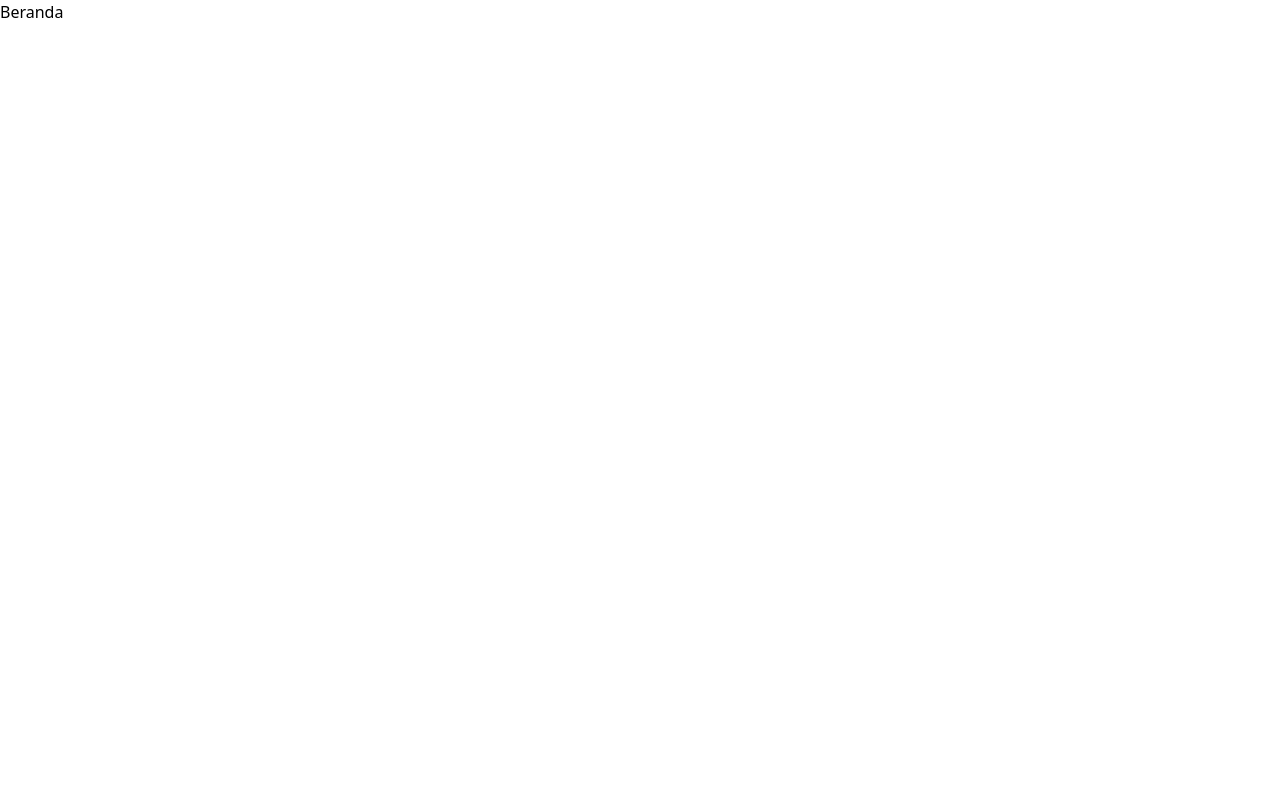
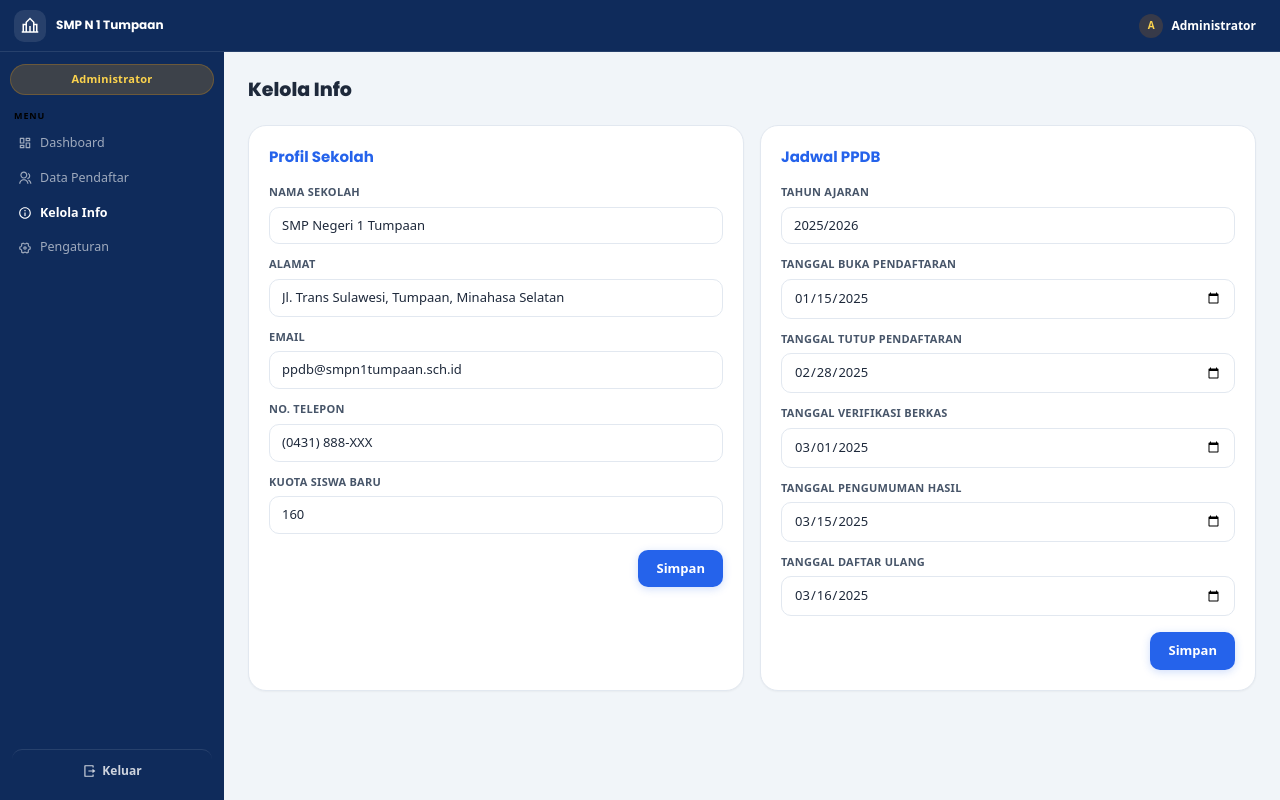
Before and after one commit to yaksokk/ppdb, a React (Vite) app in the folder frontend/: page /admin/pengumuman in a window 1280 px wide. Before the commit this address led to /. Built offline with nearby package versions, Linux system fonts and the light colour scheme.

Commit message:
feat: tambah halaman Kelola Info Admin

```diff
--- /dev/null
+++ b/frontend/src/pages/admin/KelolaInfo/KelolaInfo.jsx
@@ -0,0 +1,138 @@
+import { useState } from 'react'
+import { Button } from '../../../components/common'
+import { FormInput } from '../../../components/form'
+import AdminLayout from '../../../components/layout/AdminLayout/AdminLayout'
+
+const user = {
+  name: 'Administrator',
+  avatarStyle: { background: 'rgba(217,119,6,.2)', color: '#FCD34D' },
+}
+
+function KelolaInfo() {
+  const [profil, setProfil] = useState({
+    namaSekolah: 'SMP Negeri 1 Tumpaan',
+    alamat: 'Jl. Trans Sulawesi, Tumpaan, Minahasa Selatan',
+    email: 'ppdb@smpn1tumpaan.sch.id',
+    noTelepon: '(0431) 888-XXX',
+    kuota: '160',
+  })
+
+  const [jadwal, setJadwal] = useState({
+    tahunAjaran: '2025/2026',
+    tglBuka: '2025-01-15',
+    tglTutup: '2025-02-28',
+    tglVerifikasi: '2025-03-01',
+    tglPengumuman: '2025-03-15',
+    tglDaftarUlang: '2025-03-16',
+  })
+
+  const handleProfil = (e) => setProfil({ ...profil, [e.target.name]: e.target.value })
+  const handleJadwal = (e) => setJadwal({ ...jadwal, [e.target.name]: e.target.value })
+
+  return (
+    <AdminLayout role="admin" user={user} activePath="/admin/pengumuman">
+
+      <div className="mb-5">
+        <h1 className="text-[19px] font-extrabold font-poppins text-n800">Kelola Info</h1>
+      </div>
+
+      <div className="grid grid-cols-2 gap-4">
+
+        <div className="bg-white border border-n200 rounded-lg p-5 shadow-xs">
+          <p className="text-[15px] font-bold font-poppins text-primary mb-4">Profil Sekolah</p>
+
+          <FormInput
+            label="Nama Sekolah"
+            name="namaSekolah"
+            value={profil.namaSekolah}
+            onChange={handleProfil}
+          />
+          <FormInput
+            label="Alamat"
+            name="alamat"
+            value={profil.alamat}
+            onChange={handleProfil}
+          />
+          <FormInput
+            label="Email"
+            name="email"
+            type="email"
+            value={profil.email}
+            onChange={handleProfil}
+          />
+          <FormInput
+            label="No. Telepon"
+            name="noTelepon"
+            value={profil.noTelepon}
+            onChange={handleProfil}
+          />
+          <FormInput
+            label="Kuota Siswa Baru"
+            name="kuota"
+            type="number"
+            value={profil.kuota}
+            onChange={handleProfil}
+          />
+
+          <div className="flex justify-end mt-4">
+            <Button onClick={() => alert('Profil disimpan!')}>Simpan</Button>
+          </div>
+        </div>
+
+        <div className="bg-white border border-n200 rounded-lg p-5 shadow-xs">
+          <p className="text-[15px] font-bold font-poppins text-primary mb-4">Jadwal PPDB</p>
+
+          <FormInput
+            label="Tahun Ajaran"
+            name="tahunAjaran"
+            value={jadwal.tahunAjaran}
+            onChange={handleJadwal}
+          />
+          <FormInput
+            label="Tanggal Buka Pendaftaran"
+            name="tglBuka"
+            type="date"
+            value={jadwal.tglBuka}
+            onChange={handleJadwal}
+          />
+          <FormInput
+            label="Tanggal Tutup Pendaftaran"
+            name="tglTutup"
+            type="date"
+            value={jadwal.tglTutup}
+            onChange={handleJadwal}
+          />
+          <FormInput
+            label="Tanggal Verifikasi Berkas"
+            name="tglVerifikasi"
+            type="date"
+            value={jadwal.tglVerifikasi}
+            onChange={handleJadwal}
+          />
+          <FormInput
+            label="Tanggal Pengumuman Hasil"
+            name="tglPengumuman"
+            type="date"
+            value={jadwal.tglPengumuman}
+            onChange={handleJadwal}
+          />
+          <FormInput
+            label="Tanggal Daftar Ulang"
+            name="tglDaftarUlang"
+            type="date"
+            value={jadwal.tglDaftarUlang}
+            onChange={handleJadwal}
+          />
+
+          <div className="flex justify-end mt-4">
+            <Button onClick={() => alert('Jadwal disimpan!')}>Simpan</Button>
+          </div>
+        </div>
+
+      </div>
+
+    </AdminLayout>
+  )
+}
+
+export default KelolaInfo
--- a/frontend/src/routes/AppRoutes.jsx
+++ b/frontend/src/routes/AppRoutes.jsx
@@ -8,6 +8,7 @@ import DashboardPendaftar from '../pages/pendaftar/Dashboard/Dashboard'
 import DataPendaftar from '../pages/admin/DataPendaftar/DataPendaftar'
 import DetailPendaftar from '../pages/admin/DetailPendaftar/DetailPendaftar'
 import HasilSeleksi from '../pages/admin/HasilSeleksi/HasilSeleksi'
+import KelolaInfo from '../pages/admin/KelolaInfo/KelolaInfo'
 
 function AppRoutes() {
   return (
@@ -22,6 +23,7 @@ function AppRoutes() {
       <Route path="/admin/pendaftar" element={<DataPendaftar />} />
       <Route path="/admin/pendaftar/:id" element={<DetailPendaftar />} />
       <Route path="/admin/seleksi" element={<HasilSeleksi />} />
+      <Route path="/admin/pengumuman" element={<KelolaInfo />} />
       <Route path="*" element={<Navigate to="/" replace />} />
     </Routes>
   )
```
